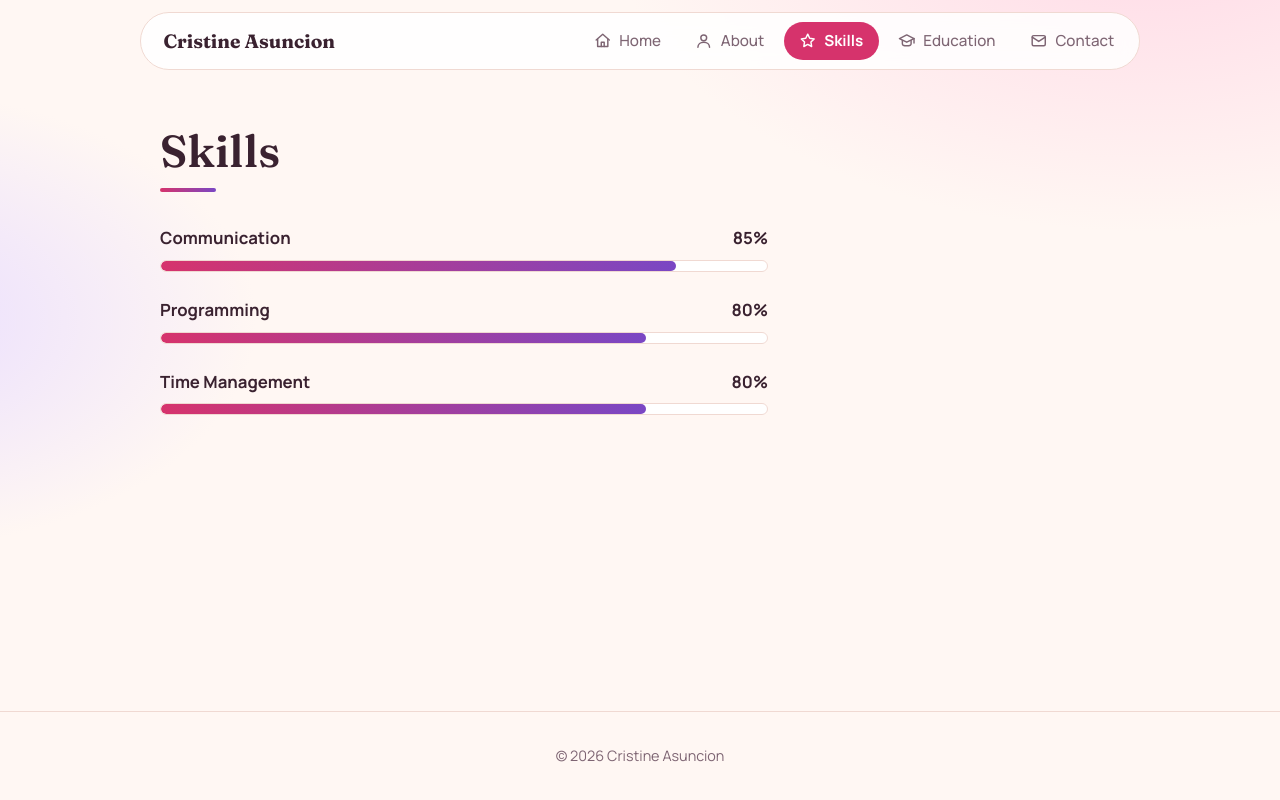
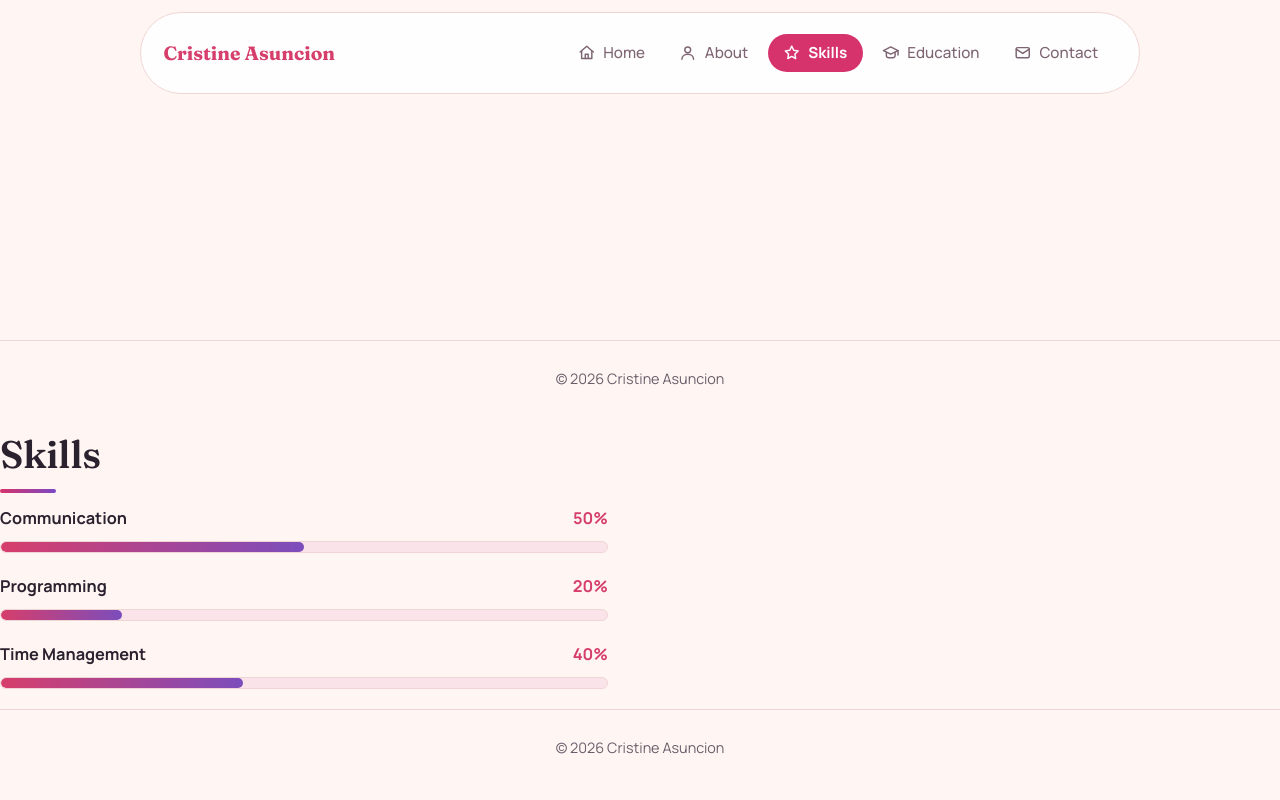
Before and after one commit to AsuncionCristine/cristiine, a PHP site: page /skills.php in a window 1280 px wide. Run offline with PHP 8.4, Linux system fonts and the light colour scheme.

Commit message:
Add files via upload
Signed-off-by: AsuncionCristine <asuncioncristine20@gmail.com>

```diff
--- a/about.php
+++ b/about.php
@@ -1,6 +1,7 @@
 <?php
 $title = 'About'; $page = 'about';
 require __DIR__ . '/includes/header.php';
+require __DIR__ . '/design.php';   // site design
 
 // ===== EDIT YOUR ABOUT TEXT HERE. One box per line: ["Heading", "Text"], =====
 $about = [
--- a/contact.php
+++ b/contact.php
@@ -112,6 +112,7 @@ if ($_SERVER['REQUEST_METHOD'] === 'POST') {
 }
 
 require __DIR__ . '/includes/header.php';
+require __DIR__ . '/design.php';   // site design
 ?>
 <section>
   <h2>Contact</h2>
--- /dev/null
+++ b/design.php
@@ -0,0 +1,166 @@
+<style>
+@import url('https://fonts.googleapis.com/css2?family=Fraunces:opsz,wght@9..144,600;9..144,700&family=Manrope:wght@400;500;600;700&display=swap');
+
+/* ===== Design tokens ===== */
+:root {
+  --paper:   #fff6f3;   /* page background */
+  --card:    #ffffff;   /* cards */
+  --ink:     #2b2230;   /* main text */
+  --soft:    #6b5d6b;   /* supporting text */
+  --rose:    #d63e6b;   /* main accent */
+  --rose-dk: #b52c57;
+  --violet:  #7c4dbc;   /* second accent */
+  --line:    #f0d5d5;   /* borders */
+  --blush:   #fbe3ea;   /* hover tint */
+  --radius:  18px;
+  --shadow:  0 10px 30px rgba(120, 50, 80, .08);
+  --serif:   'Fraunces', Georgia, 'Times New Roman', serif;
+  --sans:    'Manrope', system-ui, -apple-system, 'Segoe UI', sans-serif;
+}
+
+/* ===== Base ===== */
+html { scroll-behavior: smooth; }
+body {
+  margin: 0;
+  background: var(--paper);
+  color: var(--ink);
+  font-family: var(--sans);
+  font-size: 1.02rem;
+  line-height: 1.7;
+  -webkit-font-smoothing: antialiased;
+}
+h1, h2, h3, h4 { font-family: var(--serif); color: var(--ink); line-height: 1.15; letter-spacing: -.01em; }
+h2 { font-size: clamp(1.8rem, 4vw, 2.4rem); margin: 0 0 .8rem; }
+h3 { font-size: 1.3rem; margin: 0 0 .5rem; }
+a { color: var(--rose); text-underline-offset: 3px; }
+a:hover { color: var(--rose-dk); }
+:focus-visible { outline: 3px solid var(--violet); outline-offset: 3px; border-radius: 8px; }
+
+/* ===== Top menu ===== */
+body > header, header.site-header, .site-header {
+  background: rgba(255, 246, 243, .88);
+  backdrop-filter: blur(8px);
+  border-bottom: 1px solid var(--line);
+  position: sticky; top: 0; z-index: 20;
+}
+header nav, .site-header nav, nav.menu, .menu {
+  display: flex; flex-wrap: wrap; justify-content: center; align-items: center; gap: 6px;
+  padding: 12px 16px;
+}
+header nav a, .site-header nav a, .menu a {
+  display: inline-flex; align-items: center; gap: 8px;
+  padding: 9px 18px; border-radius: 999px;
+  color: var(--soft); font-weight: 600; font-size: .95rem; text-decoration: none;
+  transition: background .2s, color .2s;
+}
+header nav a:hover, .menu a:hover { background: var(--blush); color: var(--rose-dk); }
+header nav a.active, header nav a[aria-current],
+.menu a.active, .menu a[aria-current] { background: var(--rose); color: #fff; }
+header svg, nav svg { width: 17px; height: 17px; }
+
+/* ===== Page container and cards ===== */
+main { max-width: 960px; margin: 0 auto; padding: 36px 20px 70px; }
+main > section {
+  background: var(--card);
+  border: 1px solid var(--line);
+  border-radius: var(--radius);
+  box-shadow: var(--shadow);
+  padding: clamp(22px, 4vw, 40px);
+  margin: 0 0 28px;
+}
+main > section.hero { background: transparent; border: 0; box-shadow: none; padding: 40px 20px; }
+
+/* ===== Home ===== */
+section.hero {
+  display: flex !important; flex-direction: column; align-items: center; justify-content: center;
+  text-align: center; gap: 28px; min-height: 78vh;
+}
+section.hero .photo {
+  width: 320px !important; height: 320px !important; max-width: 78vw; max-height: 78vw;
+  border-radius: 50%; object-fit: cover; object-position: top;
+  border: 6px solid #fff; box-shadow: 0 0 0 5px var(--rose), var(--shadow);
+  margin: 0 auto;
+}
+section.hero .photo.placeholder { display: flex; align-items: center; justify-content: center; font: 700 5rem var(--serif); background: var(--blush); color: var(--rose); }
+section.hero .role { font-size: .95rem; letter-spacing: .18em; text-transform: uppercase; font-weight: 700; color: var(--violet); margin: 0 0 10px; }
+section.hero h1 { font-size: clamp(2.6rem, 7vw, 4.6rem); margin: 0 0 14px; }
+section.hero .tagline { font-size: 1.25rem; color: var(--soft); margin: 0 0 24px; }
+
+/* ===== Buttons and links list ===== */
+.social { display: flex; flex-wrap: wrap; justify-content: center; gap: 10px; padding: 0; margin: 0 0 22px; list-style: none; }
+.social a {
+  display: inline-flex; align-items: center; gap: 8px; padding: 11px 20px;
+  background: #fff; border: 1px solid var(--line); border-radius: 999px;
+  color: var(--ink); font-weight: 600; text-decoration: none; transition: border-color .2s, background .2s;
+}
+.social a:hover { border-color: var(--rose); background: var(--blush); }
+.btn, button.btn, form button {
+  display: inline-flex; align-items: center; justify-content: center; gap: 8px;
+  padding: 13px 26px; border-radius: 999px; border: 1px solid var(--rose);
+  background: var(--rose); color: #fff; font: 700 1rem var(--sans); text-decoration: none; cursor: pointer;
+  transition: background .2s, transform .15s;
+}
+.btn:hover, form button:hover { background: var(--rose-dk); color: #fff; transform: translateY(-1px); }
+.btn.ghost { background: #fff; color: var(--ink); border-color: var(--line); }
+.btn.ghost:hover { background: var(--blush); color: var(--rose-dk); }
+.btn.quote-btn { background: var(--violet); border-color: var(--violet); }
+.btn.quote-btn:hover { background: #6538a3; }
+section.hero p:has(.btn) { display: flex; flex-wrap: wrap; justify-content: center; gap: 12px; margin: 0; }
+.btn svg, .social svg, form button svg { width: 18px; height: 18px; }
+
+/* ===== Quotes popup ===== */
+dialog.modal { border: 0; border-radius: var(--radius); padding: 32px; max-width: 560px; width: 92%; box-shadow: 0 30px 80px rgba(60, 20, 50, .3); background: #fff; color: var(--ink); }
+dialog.modal::backdrop { background: rgba(43, 34, 48, .55); }
+.modal-title { margin: 0 0 16px; }
+.modal-close { position: absolute; top: 12px; right: 14px; width: 38px; height: 38px; border-radius: 50%; border: 0; background: var(--blush); color: var(--rose-dk); font-size: 1.5rem; cursor: pointer; }
+.quote-list { list-style: none; padding: 0; margin: 0; display: grid; gap: 14px; }
+.quote-list li { border-left: 4px solid var(--rose); background: var(--paper); border-radius: 0 14px 14px 0; padding: 14px 18px; }
+.quote-list blockquote { margin: 0; font-family: var(--serif); font-size: 1.15rem; }
+.quote-list cite { display: block; margin-top: 6px; color: var(--soft); font-size: .9rem; }
+
+/* ===== About ===== */
+.about-block h3 { color: var(--rose); }
+.about-block .text { max-width: 70ch; margin: 0; }
+.about-nav { border-color: var(--line) !important; background: var(--paper) !important; }
+
+/* ===== Education timeline (education.php) ===== */
+.timeline { list-style: none; padding: 0; margin: 0; display: grid; gap: 14px; }
+.timeline li { background: #fff; border: 1px solid var(--line); border-left: 4px solid var(--rose); border-radius: 14px; padding: 16px 20px; }
+.timeline .year { display: block; font-size: .75rem; font-weight: 700; letter-spacing: .12em; text-transform: uppercase; color: var(--violet); margin-bottom: 4px; }
+.timeline h3 { margin: 0; }
+
+/* ===== Skills ===== */
+.skill { margin: 0 0 20px; }
+.skill-head { display: flex; justify-content: space-between; font-weight: 700; margin-bottom: 8px; }
+.skill-head span:last-child { color: var(--rose); }
+.bar { height: 12px; background: var(--blush); border-radius: 999px; overflow: hidden; }
+.bar > div { height: 100%; border-radius: 999px; background: linear-gradient(90deg, var(--rose), var(--violet)); }
+
+/* ===== Contact ===== */
+.contact-card { background: var(--paper); border: 1px solid var(--line); border-radius: 14px; padding: 16px 20px; margin: 0 0 22px; }
+form { display: grid; gap: 16px; max-width: 560px; }
+form label { display: grid; gap: 6px; font-weight: 600; }
+form input, form textarea {
+  font: 400 1rem var(--sans); color: var(--ink);
+  padding: 13px 16px; border: 1px solid var(--line); border-radius: 12px; background: #fff;
+  transition: border-color .2s, box-shadow .2s;
+}
+form input:focus, form textarea:focus { outline: 0; border-color: var(--rose); box-shadow: 0 0 0 4px var(--blush); }
+form button { justify-self: start; }
+.hp { position: absolute; left: -9999px; }
+.note { padding: 12px 16px; border-radius: 12px; margin: 0 0 18px; font-weight: 600; }
+.note.ok  { background: #e7f6ec; color: #1f6b3a; }
+.note.err { background: #fde8e8; color: #9b1c1c; }
+main > section .social { justify-content: flex-start; margin: 24px 0 0; }
+
+/* ===== Footer ===== */
+footer { text-align: center; color: var(--soft); font-size: .9rem; padding: 26px 16px 40px; border-top: 1px solid var(--line); }
+
+/* ===== Small screens ===== */
+@media (max-width: 600px) {
+  main { padding: 22px 14px 50px; }
+  header nav a { padding: 8px 13px; font-size: .88rem; }
+  section.hero { min-height: auto; }
+}
+@media (prefers-reduced-motion: reduce) { * { transition: none !important; scroll-behavior: auto !important; } }
+</style>
--- a/index.php
+++ b/index.php
@@ -1,6 +1,7 @@
 <?php
 $title = 'Home'; $page = 'home';
 require __DIR__ . '/includes/header.php';
+require __DIR__ . '/design.php';   // site design
 
 // ===== EDIT YOUR HOME TEXT HERE =====
 $role    = 'Student';
--- a/skills.php
+++ b/skills.php
@@ -1,12 +1,14 @@
 <?php
 $title = 'Skills'; $page = 'skills';
 require __DIR__ . '/includes/header.php';
+require_once __DIR__ . '/includes/footer.php';
+require __DIR__ . '/design.php';   // site design
 
 // ===== EDIT YOUR SKILLS HERE. Format: ["Skill name", level from 0 to 100], =====
 $skills = [
-    ["Communication",   85],
-    ["Programming",     80],
-    ["Time Management", 80],
+    ["Communication",   50],
+    ["Programming",     20],
+    ["Time Management", 40],
 ];
 // ===============================================================================
 ?>
```
Also changed, not shown: content.php (added, +31 -0 lines), education.php (+60 -10 lines), assetsphoto.jpg (added).
